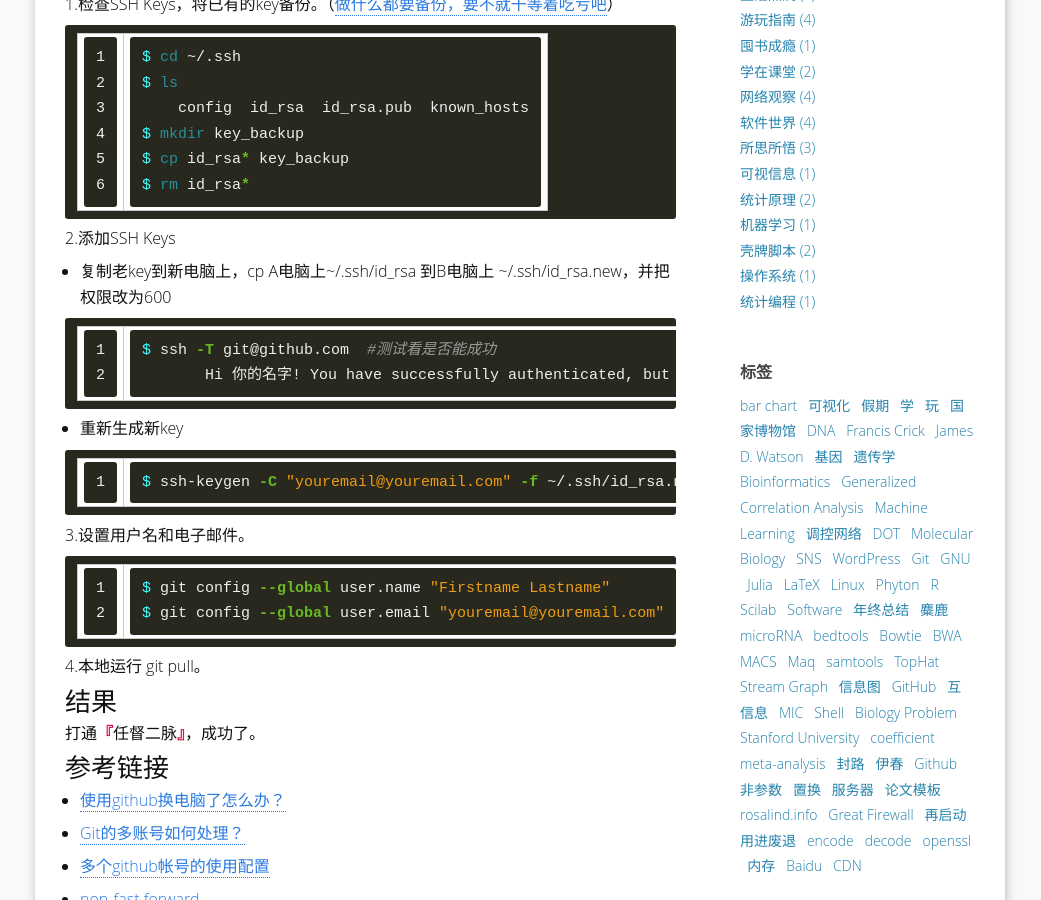
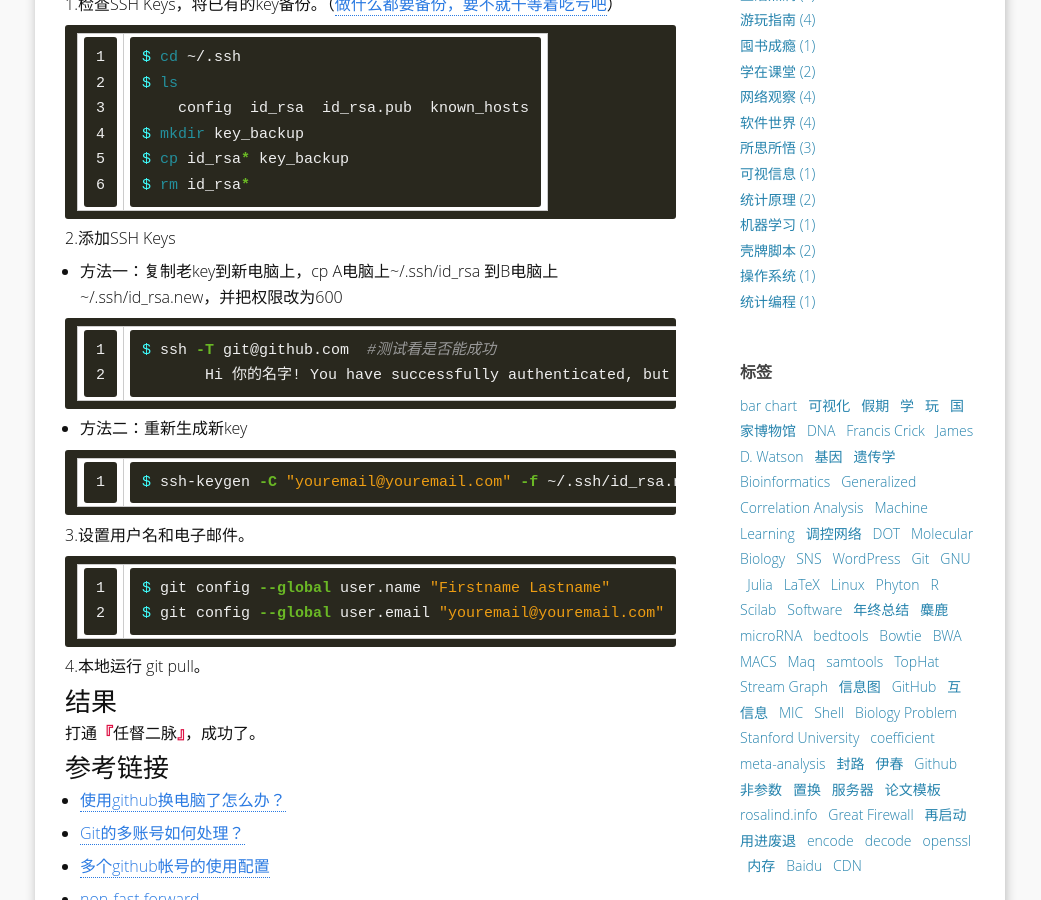
Before and after one commit to yulijia/cn, a Jekyll site: the page built from _posts/2013-02-06-use-one-github-account-on-two-computers.md, in a window 1280 px wide and 900 px high, scrolled down 724 px. Shown: the whole window, without its empty margins (120-1161 px from the left). Built offline with Jekyll 4.4.1, drawn with Linux system fonts in a browser that asks for light colours; some web fonts are replaced; comment, search, counter and statistics services are not loaded.

Commit message:
update post.

```diff
--- a/_posts/2013-02-06-use-one-github-account-on-two-computers.md
+++ b/_posts/2013-02-06-use-one-github-account-on-two-computers.md
@@ -39,14 +39,14 @@
 
 2.添加SSH Keys
 
-- 复制老key到新电脑上，cp A电脑上~/.ssh/id_rsa  到B电脑上 ~/.ssh/id_rsa.new，并把权限改为600
+- 方法一：复制老key到新电脑上，cp A电脑上~/.ssh/id_rsa  到B电脑上 ~/.ssh/id_rsa.new，并把权限改为600
 
 {% highlight  Bash shell scripts linenos %}
 $ ssh -T git@github.com  #测试看是否能成功
        Hi 你的名字! You have successfully authenticated, but GitHub does not provide shell access.
 {% endhighlight %}
 
-- 重新生成新key
+- 方法二：重新生成新key
 
 {% highlight  Bash shell scripts linenos %}
 $ ssh-keygen -C "youremail@youremail.com" -f ~/.ssh/id_rsa.new
```
